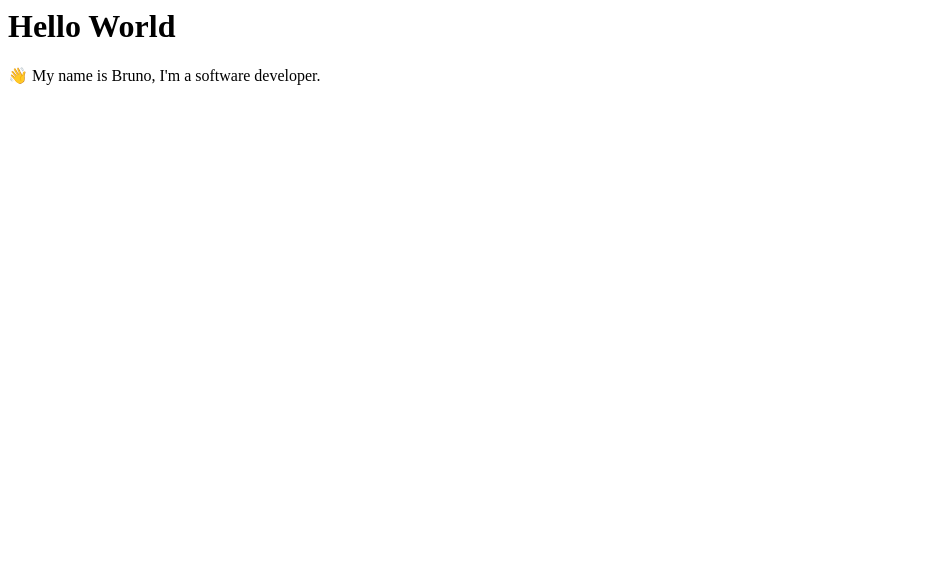
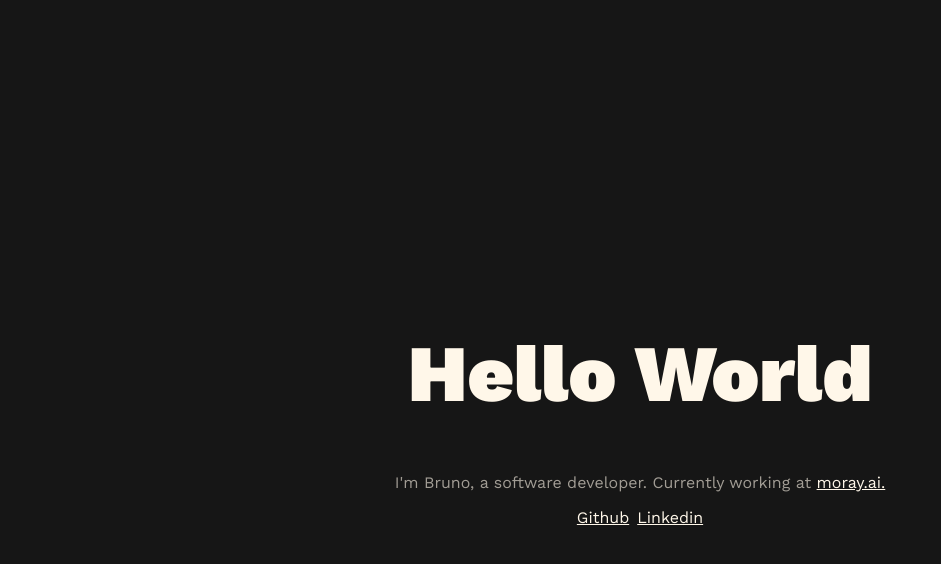
Before and after one commit to bybruno/bybruno.github.io, a plain HTML site: page index.html in a window 1280 px wide. Shown: the whole page, without its empty margins (0-941 px from the left). Drawn offline with nearby package versions, Linux system fonts and the light colour scheme.

Commit message:
feat: adds social links

```diff
--- a/index.html
+++ b/index.html
@@ -1,9 +1,64 @@
 <html lang="pt-BR">
     <head>
         <title>@bybruno</title>
+        <link rel="preconnect" href="https://fonts.googleapis.com">
+        <link rel="preconnect" href="https://fonts.gstatic.com" crossorigin>
+        <link href="https://fonts.googleapis.com/css2?family=Work+Sans:ital,wght@0,100..900;1,100..900&display=swap" rel="stylesheet">
+        <style>
+            body {
+                font-family: 'Work Sans', sans-serif;
+                background-color: #161616;
+                display: flex;
+                justify-content: center;
+                align-items: center;
+                flex-direction: column;
+                height: 100vh;
+                margin: 0;
+                color: #fff7e9;
+            }
+
+            h1 {
+                font-size: 5rem;
+                font-weight: 900;
+            }
+
+            p {
+                color: rgba(255,247,233,.6);
+                margin-top: 0;
+            }
+
+a {
+                    color: #fff7e9;
+                }
+
+            ul {
+                list-style: none;
+                padding: 0;
+                margin: 0;
+                display: flex;
+                gap: 8px;
+
+            }
+
+
+        </style>
     </head>
     <body>
         <h1>Hello World</h1>
-        <p> 👋 My name is Bruno, I'm a software developer.</p>
+        <p>I'm Bruno, a software developer. Currently working at <a target="_blank" href="https://moray.ai">moray.ai.</a></p>
+
+        <ul>
+            <li>
+                <a target="_blank" href="https://github.com/bybruno">
+                Github
+                </a>
+            </li>
+            <li>
+                <a target="_blank" href="https://www.linkedin.com/in/bybruno/">
+                    Linkedin
+                </a>
+            </li>
+
+        </ul>
     </body>
 </html>
```
